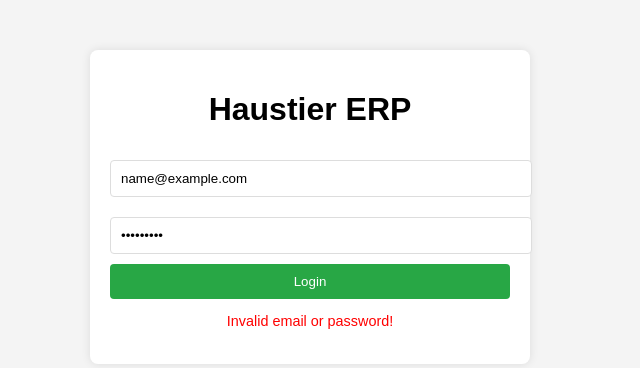
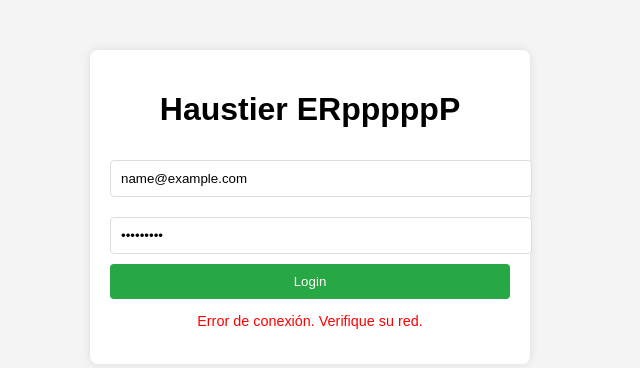
Before and after one commit to erickManVar/haustier-erp, a website: page index.html in a window 1280 px wide. Both pictures are taken after typing "name@example.com", "Sample123" into the empty fields and a click on the button "Login". Shown: the whole page, without its empty margins (330-970 px from the left). Drawn offline with Linux system fonts and the light colour scheme; no server answers.

Commit message:
Cambios en el frontend

```diff
--- a/index.html
+++ b/index.html
@@ -8,7 +8,7 @@
 </head>
 <body>
   <div class="login-container">
-    <h1>Haustier ERP</h1>
+    <h1>Haustier ERpppppP</h1>
     <form id="login-form">
       <input type="email" id="email" placeholder="Email" required>
       <input type="password" id="password" placeholder="Password" required>
--- a/script.js
+++ b/script.js
@@ -1,20 +1,40 @@
-// Mock user credentials (replace with real backend later)
-const mockUser = {
-    email: "admin@haustier.com",
-    password: "password123"
-  };
+// URL del backend (Function App)
+const backendURL = "https://haustier-functions-app.azurewebsites.net/api/LoginFunction";
 
-  document.getElementById("login-form").addEventListener("submit", (e) => {
-    e.preventDefault();
-    const email = document.getElementById("email").value;
-    const password = document.getElementById("password").value;
 
-    if (email === mockUser.email && password === mockUser.password) {
-      // Successful login
+// Agregar evento al formulario de inicio de sesión
+document.getElementById("login-form").addEventListener("submit", async (e) => {
+  e.preventDefault();
+
+  // Obtener valores del formulario
+  const email = document.getElementById("email").value;
+  const password = document.getElementById("password").value;
+
+  try {
+    // Enviar solicitud al backend
+    const response = await fetch(backendURL, {
+      method: "POST",
+      headers: {
+        "Content-Type": "application/json",
+      },
+      body: JSON.stringify({ email, contraseña: password }), // 'contraseña' debe coincidir con el backend
+    });
+
+    if (response.ok) {
+      const data = await response.json();
+      console.log("Inicio de sesión exitoso:", data);
+
+      // Redirigir a la página del dashboard
       window.location.href = "dashboard.html";
+    } else if (response.status === 401) {
+      // Credenciales incorrectas
+      document.getElementById("login-error").textContent = "Email o contraseña incorrectos.";
     } else {
-      // Failed login
-      const errorElement = document.getElementById("login-error");
-      errorElement.textContent = "Invalid email or password!";
+      // Otros errores
+      document.getElementById("login-error").textContent = "Error al iniciar sesión. Inténtelo más tarde.";
     }
-  });
+  } catch (error) {
+    console.error("Error en la solicitud:", error);
+    document.getElementById("login-error").textContent = "Error de conexión. Verifique su red.";
+  }
+});
```
